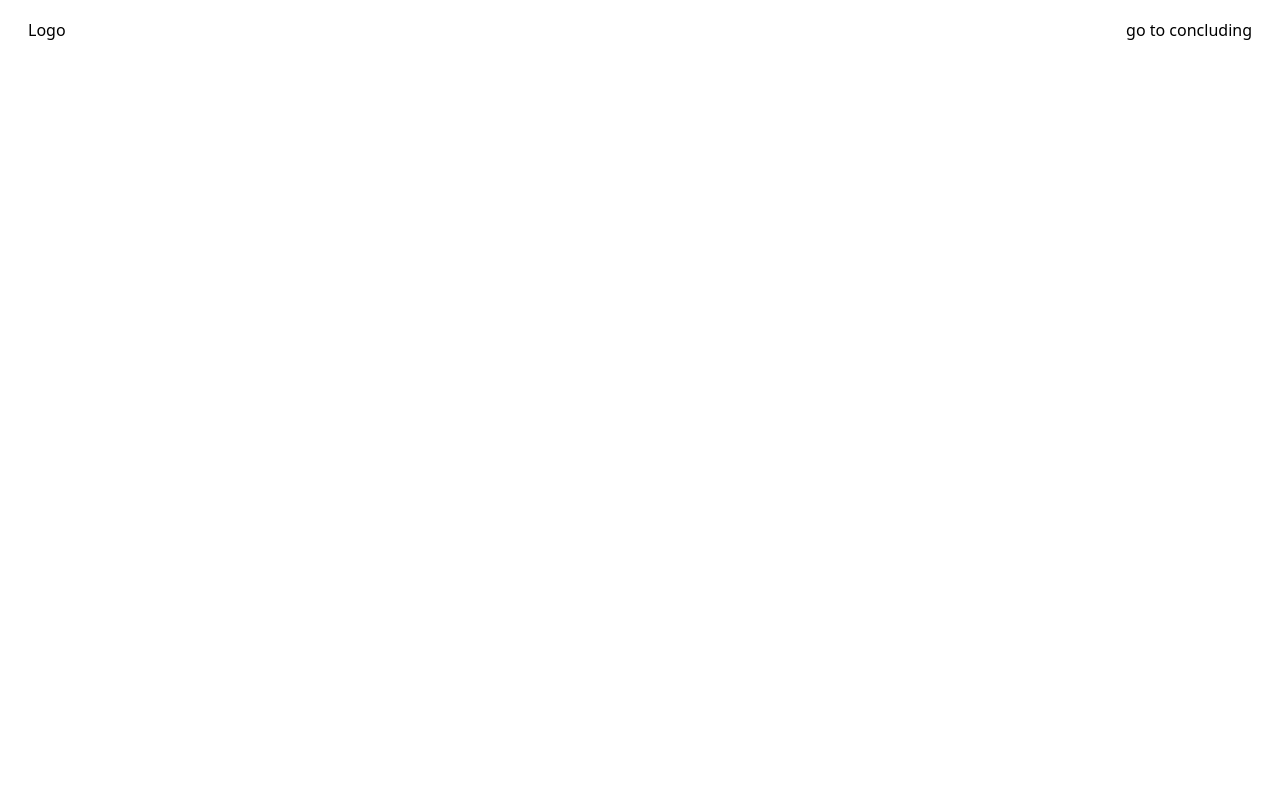
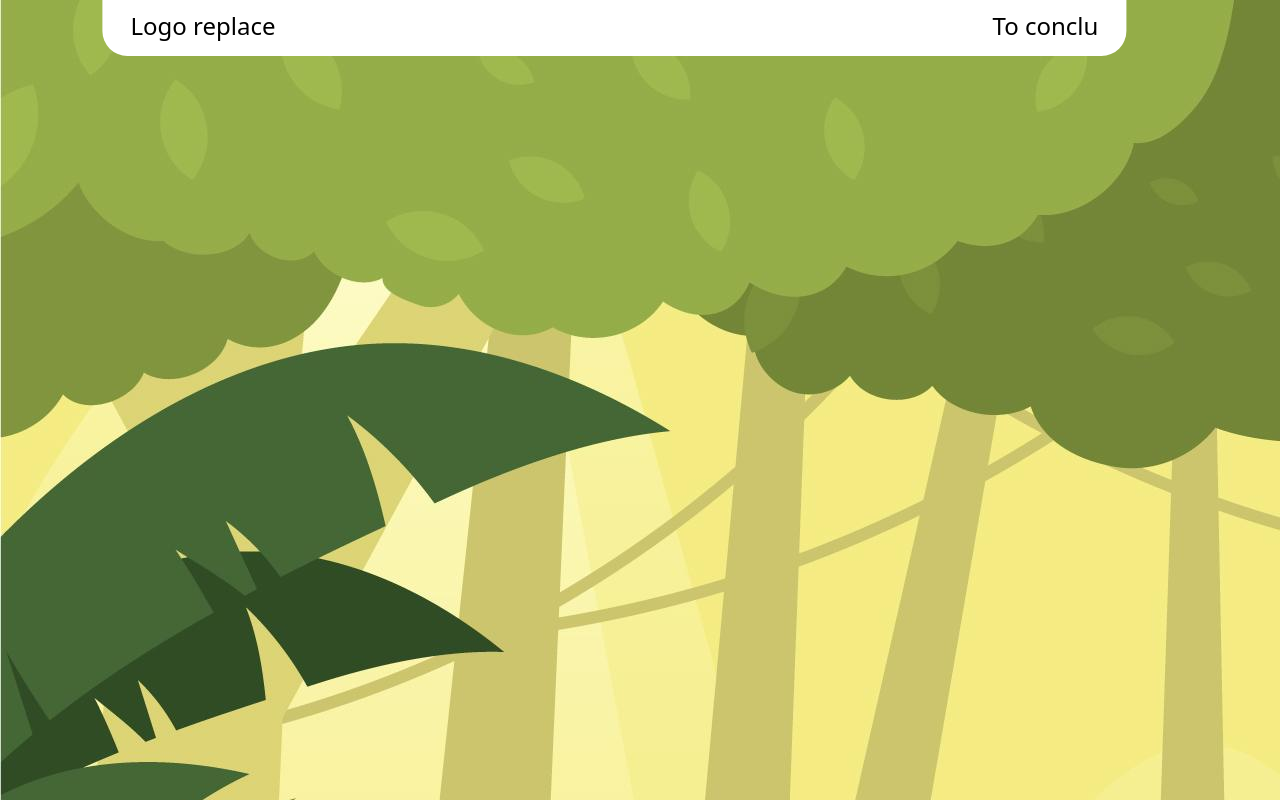
Before and after one commit to Hello-Ermine/helloermine-web-7-ThelionandtheMouse, a React (Create React App) app: page / in a window 1280 px wide. Built offline with nearby package versions, Linux system fonts and the light colour scheme.

Commit message:
fix navbar

```diff
--- a/package.json
+++ b/package.json
@@ -6,6 +6,7 @@
     "@testing-library/jest-dom": "^5.11.4",
     "@testing-library/react": "^11.1.0",
     "@testing-library/user-event": "^12.1.10",
+    "aos": "^2.3.4",
     "axios": "^0.24.0",
     "bootstrap": "5.1.3",
     "react": "^17.0.2",
--- a/src/App.js
+++ b/src/App.js
@@ -2,21 +2,30 @@ import "./App.scss";
 import "bootstrap/dist/css/bootstrap.min.css";
 import { Container, Navbar, Nav } from "react-bootstrap";
 import styled from "styled-components";
+import NavRound from  "./components/NavRound.js";
+import React,{useEffect,useState} from "react";
+import AOS from 'aos';
+//style component
 function App() {
+  useEffect(()=>{
+    AOS.init({
+      duration : 2000
+    });
+  },[]);
+  const [offsetY, setOffsetY] = useState(0);
+  const handleScroll = () => setOffsetY(window.pageYOffset);
+
+  useEffect(() => {
+    window.addEventListener("scroll", handleScroll);
+
+    return () => window.removeEventListener("scroll", handleScroll);
+  }, []);
   return (
     <>
-      <Navbar variant="light" style={{ backgroundColor: "white", color: "black" }}>
-        <Container fluid>
-          <Navbar.Brand>
-            <Nav.Link href="#" style={{ float: "right", color: "black" }}>
-              <h6>Logo</h6>
-            </Nav.Link>
-          </Navbar.Brand>
-          <Nav.Link href="#" style={{ float: "right", color: "black" }}>
-            <h6>go to concluding</h6>
-          </Nav.Link>
-        </Container>
-      </Navbar>
+      <NavRound data-aos={"fade-down"}/>
+      <section className="Parallax">
+          <div className="Parallax__background"></div>
+      </section>
     </>
   );
 }
--- a/src/App.scss
+++ b/src/App.scss
@@ -1,11 +1,3 @@
-* {
-    box-sizing: border-box;
-  }
-
-  body {
-    margin: 0;
-    font-family: Arial, Helvetica, sans-serif;
-  }
 
   .Parallax {
     display: flex;
@@ -13,19 +5,20 @@
 
     &__background,
     &__background-triangles {
-      width: 1080px;
-      height: 1280px;
+      width: 100%;
+      height: 100%;
       background-repeat: no-repeat;
-      background-size: contain;
       position: absolute;
     }
 
     &__background {
-      // background-image: url("background.png");
+       background-image: url("img/background.jpg");
+       z-index: -20;
     }
 
     &__background-triangles {
-      // background-image: url("background-triangles.png");
+      // background-image: url("img/background-triangles.png");
+      // z-index: -1;
     }
 
     &__content {
--- /dev/null
+++ b/src/components/NavRound.js
@@ -0,0 +1,37 @@
+import styled from "styled-components";
+import { Container, Navbar, Nav } from "react-bootstrap";
+const NavBarRound = styled.div`
+  position: fixed;
+  background-color: white;
+  border-bottom-left-radius: 25px;
+  border-bottom-right-radius: 25px;
+  width: 80%;
+  height:7%;
+  margin: 0 auto;
+  display: inline-block;
+  list-style-type: none;
+  align-items: center;
+  transform:translateX(10%);
+  span{
+      font-size: 24px;
+  }
+`;
+const NavRound = () => {
+  return (
+    <>
+      <NavBarRound>
+        <Container fluid>
+          <Navbar.Brand>
+            <Nav.Link href="#" style={{ color: "black" ,display:"inline-block"}}>
+              <span>Logo replace</span>
+            </Nav.Link>
+          </Navbar.Brand>
+          <Nav.Link href="#" style={{ float: "right", color: "black" }}>
+            <span>To conclu</span>
+          </Nav.Link>
+        </Container>
+      </NavBarRound>
+    </>
+  );
+};
+export default NavRound;
```
Also changed, not shown: src/img/background.jpg (added), 1 other file (tests, documents, lock files or other folders).
